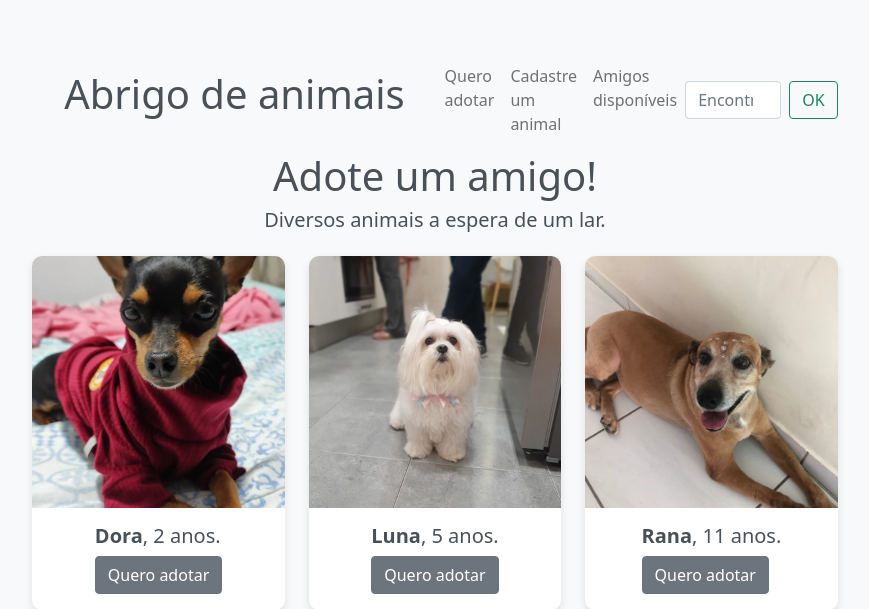
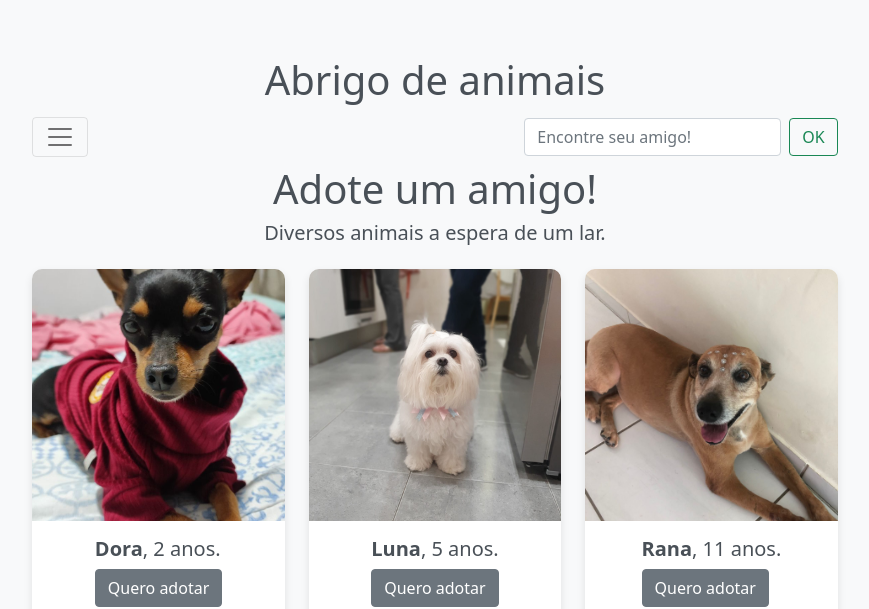
Before and after one commit to fiefaneves/abrigo-de-animais, a Django app: page / in a window 1280 px wide. Shown: the top 609 px of the page, without its empty margins (205-1074 px from the left). Run offline with Django 4.2, Linux system fonts and the light colour scheme; data comes from the database, SQL or seed files in the repository; some libraries are stand-ins or nearby versions.

Commit message:
ajustes na navbar/6

```diff
--- a/abrigo_de_animais/base/templates/inicio.html
+++ b/abrigo_de_animais/base/templates/inicio.html
@@ -189,11 +189,11 @@
 
   <div class="col-lg-8 mx-auto p-4 py-md-5">
     <header class="navbar-light bg-light">
-      <nav class="navbar navbar-expand-lg navbar-light bg-light">
+      <nav class="navbar navbar-light bg-light">
         <a href="/" class="container-fluid animal-name" style="margin-bottom:5px; justify-content:center;">
           <h1>Abrigo de animais</h1>
         </a>
-        <button class="navbar-toggler d-lg-none" type="button" data-bs-toggle="collapse" data-bs-target="#navbarSupportedContent" aria-controls="navbarSupportedContent" aria-expanded="false" aria-label="Toggle navigation">
+        <button class="navbar-toggler" type="button" data-bs-toggle="collapse" data-bs-target="#navbarSupportedContent" aria-controls="navbarSupportedContent" aria-expanded="false" aria-label="Toggle navigation">
           <span class="navbar-toggler-icon"></span>
         </button>
         <div class="collapse navbar-collapse" id="navbarSupportedContent">
```
